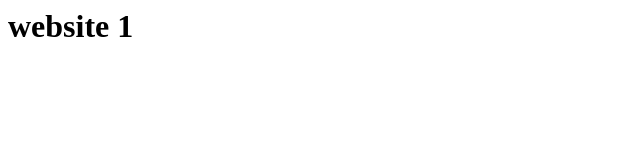
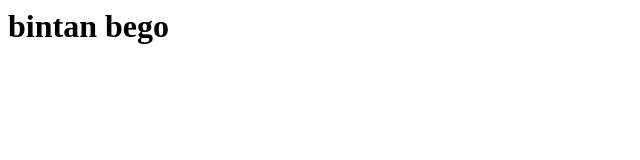
Before and after one commit to timitimizz/timitimi.chickenkiller.com, a plain HTML site: page index.html in a window 1280 px wide. Shown: the whole page, without its empty margins (0-640 px from the left). Drawn offline with Linux system fonts and the light colour scheme.

Commit message:
Update index.html

```diff
--- a/index.html
+++ b/index.html
@@ -1 +1 @@
-<h1> website 1 </h1>
+<h1> bintan bego</h1>
```
